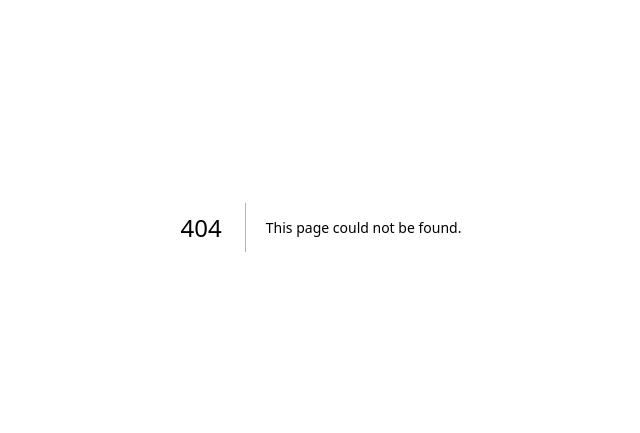
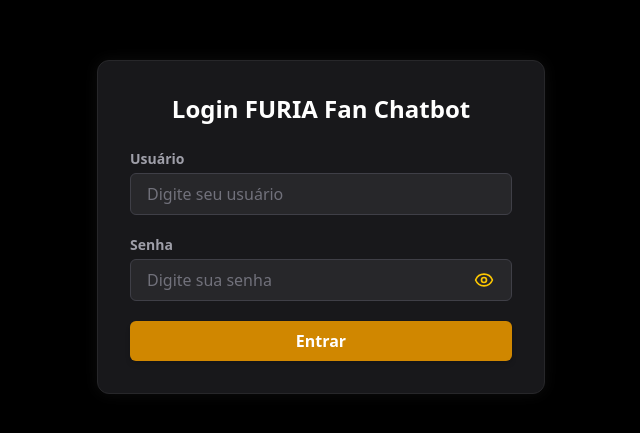
Before and after one commit to GuiEzzz/fan-chatbot, a Next.js app in the folder fan-chatbot/: page /login in a window 1280 px wide. Before the commit this address had no page. Shown: the part 173-606 px from the top of the page, without its empty margins (319-959 px from the left). Built offline with nearby package versions, Linux system fonts and the light colour scheme.

Commit message:
Adicionando tela de login

```diff
--- /dev/null
+++ b/fan-chatbot/middleware.ts
@@ -0,0 +1,15 @@
+import { NextRequest, NextResponse } from 'next/server';
+
+export function middleware(request: NextRequest) {
+  const token = request.cookies.get('authToken')?.value;
+
+  if (!token) {
+    return NextResponse.redirect(new URL('/', request.url)); // redireciona para login
+  }
+
+  return NextResponse.next();
+}
+
+export const config = {
+  matcher: ['/chat'], // protege apenas a rota /chat
+};
--- a/fan-chatbot/package.json
+++ b/fan-chatbot/package.json
@@ -11,9 +11,11 @@
   "dependencies": {
     "@tailwindcss/postcss": "^4.1.4",
     "axios": "^1.9.0",
+    "cookie": "^1.0.2",
     "dotenv": "^16.5.0",
     "firebase": "^11.6.1",
     "framer-motion": "^12.9.2",
+    "lucide-react": "^0.511.0",
     "next": "15.3.1",
     "react": "^19.0.0",
     "react-dom": "^19.0.0"
--- /dev/null
+++ b/fan-chatbot/src/app/api/login/route.ts
@@ -0,0 +1,27 @@
+import { NextRequest, NextResponse } from "next/server";
+import { serialize } from 'cookie';
+
+export async function POST(req: NextRequest) {
+  const { username, password } = await req.json();
+
+  const validUser = process.env.LOGIN_USER;
+  const validPass = process.env.LOGIN_PASS;
+
+  if (username === validUser && password === validPass) {
+    const token = 'fake-auth-token'; // (futuramente pode ser um JWT real)
+
+    const res = NextResponse.json({ success: true });
+
+    res.headers.set('Set-Cookie', serialize('authToken', token, {
+      httpOnly: true,
+      secure: process.env.NODE_ENV === 'production',
+      path: '/',
+      maxAge: 60 * 60 * 8, // 8 horas
+      sameSite: 'lax',
+    }));
+
+    return res;
+  } else {
+    return NextResponse.json({ success: false, error: "Credenciais inválidas" }, { status: 401 });
+  }
+}
--- /dev/null
+++ b/fan-chatbot/src/app/api/logout/route.ts
@@ -0,0 +1,13 @@
+// /app/api/logout/route.ts
+import { NextResponse } from 'next/server';
+import { serialize } from 'cookie';
+
+export async function GET() {
+  const res = NextResponse.json({ success: true });
+  res.headers.set('Set-Cookie', serialize('authToken', '', {
+    httpOnly: true,
+    path: '/',
+    expires: new Date(0),
+  }));
+  return res;
+}
--- /dev/null
+++ b/fan-chatbot/src/app/chat/page.tsx
@@ -0,0 +1,38 @@
+'use client';
+
+import Head from 'next/head';
+import ChatBox from '../../components/ChatBox';
+import Suggestions from '../../components/Suggestions.jsx';
+import dotenv from 'dotenv';
+dotenv.config();
+import { useRouter } from 'next/navigation';
+
+export default function Home() {
+  const router = useRouter();
+  const handleLogout = async () => {
+    await fetch('/api/logout', { method: 'POST' });
+    router.push('/'); // volta para tela de login
+  };
+  return (
+    <>
+      <Head>
+        <title>FURIA Fan Chatbot</title>
+          <button
+          onClick={handleLogout}
+          className="bg-red-600 hover:bg-red-700 transition-colors px-4 py-2 rounded-md text-white font-semibold"
+        >
+          Sair
+        </button>
+      </Head>
+      <main className="min-h-screen bg-[#0F0F0F] flex items-center justify-center p-10 space-x-0 md:space-x-8 flex-col md:flex-row">
+        <div className="flex flex-col items-center w-full max-w-2xl bg-[#1A1A1D] p-6 rounded-lg shadow-md">
+          <ChatBox />
+        </div>
+
+        <div className="flex-shrink-0 w-full max-w-xs mt-4 md:mt-0 md:w-72">
+          <Suggestions />
+        </div>
+      </main>
+    </>
+  );
+}
--- a/fan-chatbot/src/app/globals.css
+++ b/fan-chatbot/src/app/globals.css
@@ -28,3 +28,15 @@
   scrollbar-color: #6b7280 #1f2937; /* thumb track */
   scrollbar-width: thin;
 }
+
+input::-ms-reveal,
+input::-ms-clear,
+input::-webkit-contacts-auto-fill-button,
+input::-webkit-credentials-auto-fill-button {
+  display: none !important;
+}
+
+input[type="password"]::-webkit-credentials-auto-fill-button {
+  visibility: hidden;
+  display: none !important;
+}
--- /dev/null
+++ b/fan-chatbot/src/app/login/page.tsx
@@ -0,0 +1,91 @@
+'use client';
+
+import { useState } from 'react';
+import { Eye, EyeOff } from 'lucide-react';
+import { useRouter } from 'next/navigation';
+
+export default function Home() {
+    const router = useRouter();
+  const [showPassword, setShowPassword] = useState(false);
+  const [username, setUsername] = useState('');
+  const [password, setPassword] = useState('');
+  const [errorMessage, setErrorMessage] = useState('');
+
+  const handleSubmit = async (e: React.FormEvent) => {
+    e.preventDefault();
+    setErrorMessage('');
+
+    const response = await fetch('/api/login', {
+      method: 'POST',
+      body: JSON.stringify({ username, password }),
+      headers: { 'Content-Type': 'application/json' },
+    });
+
+    const data = await response.json();
+
+    if (data.success) {
+        router.push('/chat');
+    } else {
+      setErrorMessage('Usuário ou senha incorretos. Tente novamente.');
+    }
+  };
+
+  return (
+    <div className="min-h-screen bg-black flex items-center justify-center px-4">
+      <div className="w-full max-w-md bg-zinc-900 border border-zinc-800 rounded-xl p-8 shadow-[0_0_15px_rgba(255,255,255,0.05)]">
+        <h1 className="text-2xl font-bold text-white text-center mb-6">
+          Login FURIA Fan Chatbot
+        </h1>
+        <form onSubmit={handleSubmit} className="space-y-5">
+          {errorMessage && (
+            <div className="bg-red-600/10 text-red-400 border border-red-600 rounded-md px-4 py-2 text-sm font-medium">
+              {errorMessage}
+            </div>
+          )}
+          <div>
+            <label className="text-sm text-zinc-400 block mb-1 font-bold">Usuário</label>
+            <input
+              type="text"
+              className="w-full px-4 py-2 bg-zinc-800 text-white border border-zinc-700 rounded-md placeholder-zinc-500 focus:outline-none focus:ring-2 focus:ring-yellow-600"
+              value={username}
+              onChange={(e) => setUsername(e.target.value)}
+              placeholder="Digite seu usuário"
+              required
+            />
+          </div>
+          <div>
+            <label className="text-sm text-zinc-400 block mb-1 font-bold">Senha</label>
+            <div className="relative">
+              <input
+                type={showPassword ? 'text' : 'password'}
+                className="w-full px-4 py-2 pr-11 bg-zinc-800 text-white border border-zinc-700 rounded-md placeholder-zinc-500 focus:outline-none focus:ring-2 focus:ring-yellow-600"
+                value={password}
+                onChange={(e) => setPassword(e.target.value)}
+                placeholder="Digite sua senha"
+                required
+              />
+              <button
+                type="button"
+                onClick={() => setShowPassword(!showPassword)}
+                className="absolute right-3 top-1/2 -translate-y-1/2 p-1 sm:p-1.5 rounded-full transition-colors"
+                aria-label={showPassword ? 'Esconder senha' : 'Mostrar senha'}
+              >
+                {showPassword ? (
+                  <EyeOff className="w-5 h-5 text-yellow-500 hover:text-yellow-300" />
+                ) : (
+                  <Eye className="w-5 h-5 text-yellow-400 hover:text-yellow-300" />
+                )}
+              </button>
+            </div>
+          </div>
+          <button
+            type="submit"
+            className="w-full bg-yellow-600 hover:bg-yellow-700 transition-colors text-white font-semibold py-2 rounded-md shadow-md"
+          >
+            Entrar
+          </button>
+        </form>
+      </div>
+    </div>
+  );
+}
--- a/fan-chatbot/src/app/page.tsx
+++ b/fan-chatbot/src/app/page.tsx
@@ -1,26 +1,6 @@
-'use client';
-
-import Head from 'next/head';
-import ChatBox from '../components/ChatBox';
-import Suggestions from '../components/Suggestions.jsx';
-import dotenv from 'dotenv';
-dotenv.config();
+// app/page.tsx
+import { redirect } from "next/navigation";
 
 export default function Home() {
-  return (
-    <>
-      <Head>
-        <title>FURIA Fan Chatbot</title>
-      </Head>
-      <main className="min-h-screen bg-[#0F0F0F] flex items-center justify-center p-10 space-x-0 md:space-x-8 flex-col md:flex-row">
-        <div className="flex flex-col items-center w-full max-w-2xl bg-[#1A1A1D] p-6 rounded-lg shadow-md">
-          <ChatBox />
-        </div>
-
-        <div className="flex-shrink-0 w-full max-w-xs mt-4 md:mt-0 md:w-72">
-          <Suggestions />
-        </div>
-      </main>
-    </>
-  );
+  redirect("/login");
 }
--- a/fan-chatbot/src/components/ChatBox.jsx
+++ b/fan-chatbot/src/components/ChatBox.jsx
@@ -9,15 +9,19 @@
   const [input, setInput] = useState('');
   const [loading, setLoading] = useState(false);
   const chatEndRef = useRef(null);
+  const hasSentWelcomeMessage = useRef(false);
 
-   // Enviar mensagem de boas-vindas assim que o componente carregar
-   useEffect(() => {
+  useEffect(() => {
+    if (hasSentWelcomeMessage.current) return;
+
     const welcomeMessage = "Bem-vindo ao FURIA Fan Chatbot! Como posso te ajudar hoje?";
     setMessages((prev) => [
       ...prev,
       { role: 'assistant', content: welcomeMessage },
     ]);
-    }, []);
+
+    hasSentWelcomeMessage.current = true;
+  }, []);
 
   const handleSend = async () => {
     if (!input.trim()) return;
--- a/fan-chatbot/tailwind.config.js
+++ b/fan-chatbot/tailwind.config.js
@@ -2,6 +2,9 @@
 module.exports = {
   content: [
     "./src/**/*.{js,ts,jsx,tsx,mdx}",
+    "./app/**/*.{js,ts,jsx,tsx}",
+    "./pages/**/*.{js,ts,jsx,tsx}",
+    "./components/**/*.{js,ts,jsx,tsx}",
   ],
   theme: {
     extend: {},
```
Also changed, not shown: 1 other file (tests, documents, lock files or other folders). Lines whose indentation alone changed are shown as unchanged.
